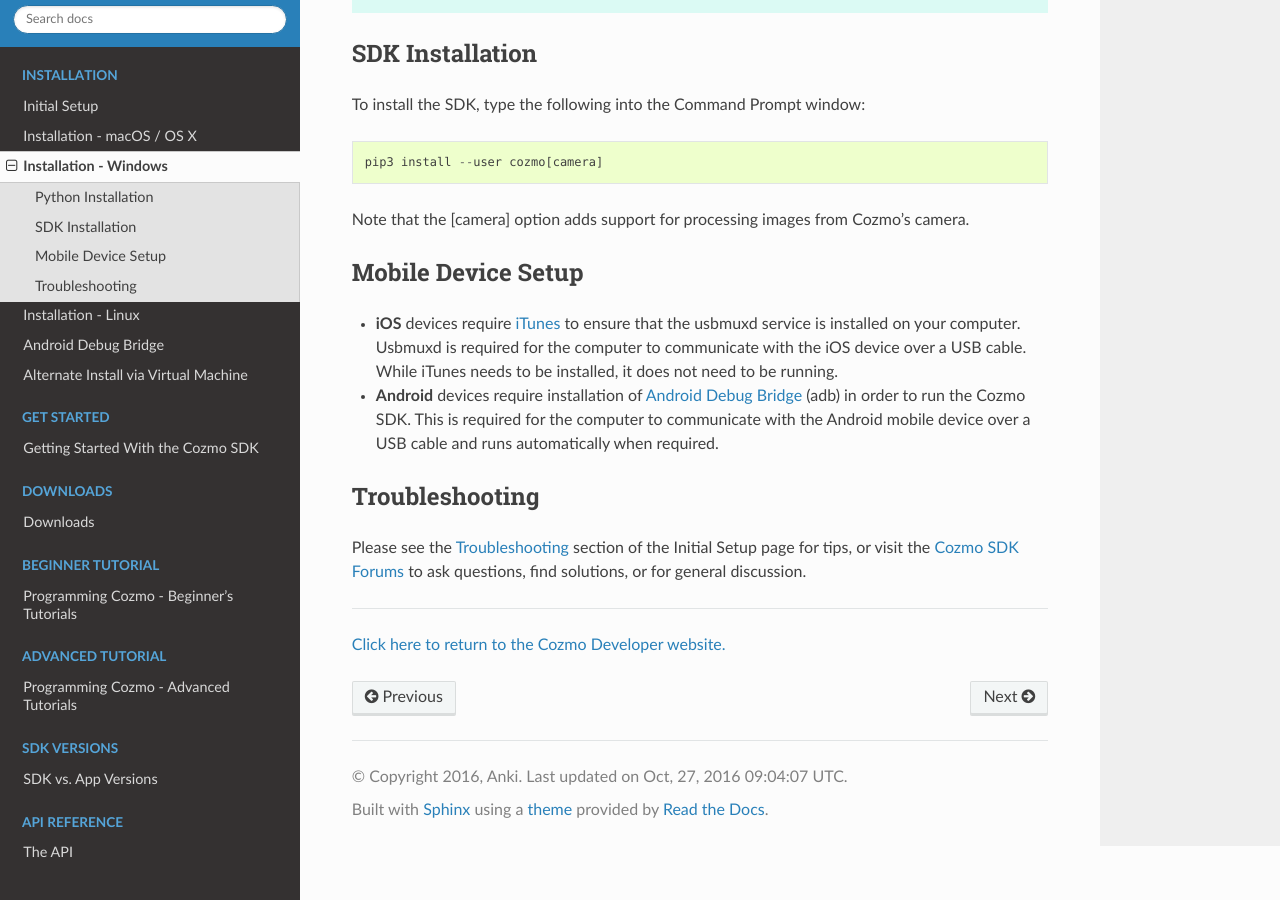
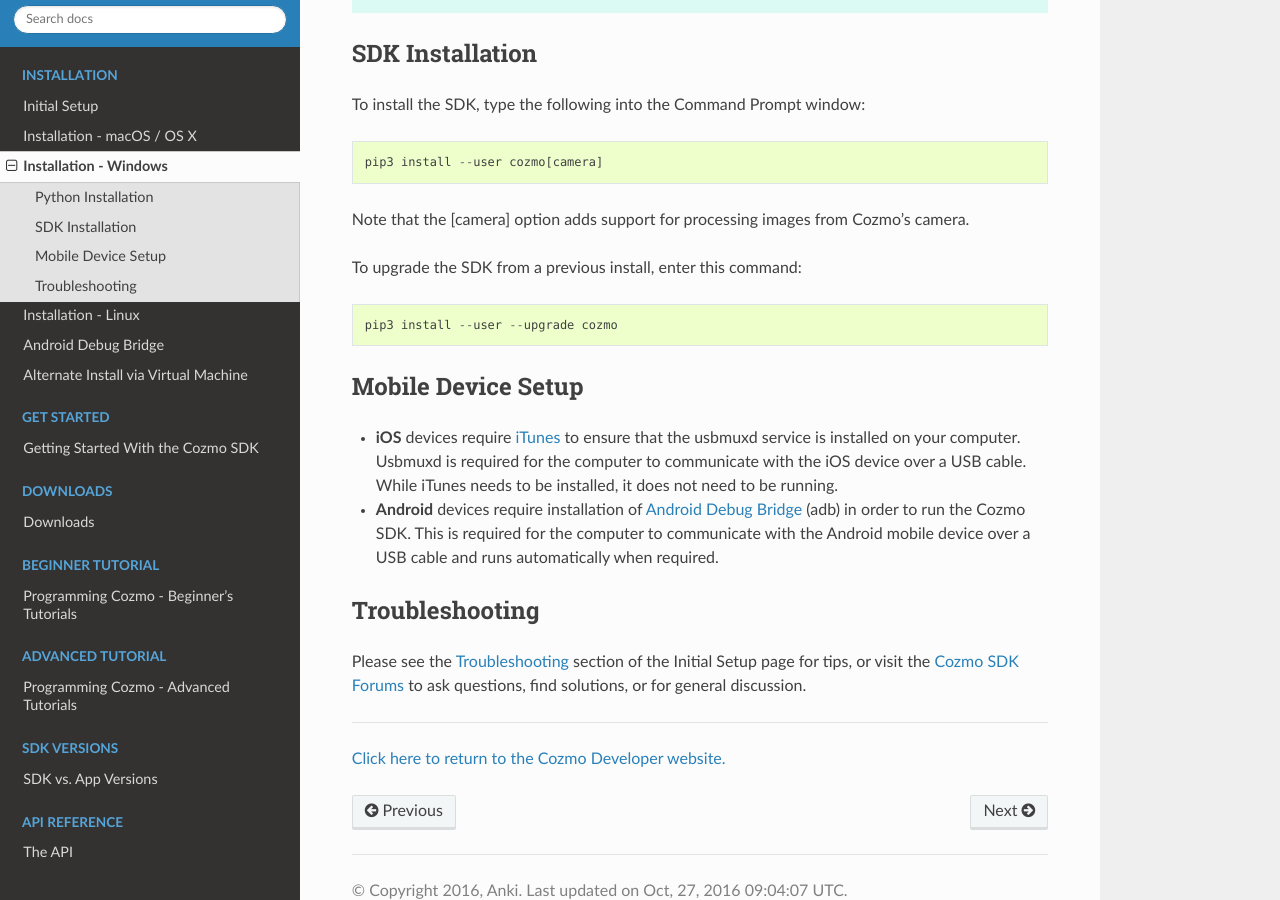
Before and after one commit to anki/cozmo-python-sdk, a Sphinx documentation site: the page built from docs/source/install-windows.rst, in a window 1280 px wide and 900 px high, scrolled down 501 px. Built offline with Sphinx 7.4.7 and the Read the Docs theme 2.0.0, drawn with Linux system fonts in a browser that asks for light colours.

Commit message:
Add upgrade instruction to docs

```diff
--- a/docs/source/install-linux.rst
+++ b/docs/source/install-linux.rst
@@ -66,6 +66,10 @@
 
 Note that the [camera] option adds support for processing images from Cozmo's camera.
 
+To upgrade the SDK from a previous install, enter this command::
+
+    pip3 install --user --upgrade cozmo
+
 ^^^^^^^^^^^^^^^^^^^
 Mobile Device Setup
 ^^^^^^^^^^^^^^^^^^^
--- a/docs/source/install-macos.rst
+++ b/docs/source/install-macos.rst
@@ -30,6 +30,10 @@
 
 Note that the [camera] option adds support for processing images from Cozmo's camera.
 
+To upgrade the SDK from a previous install, enter this command::
+
+    pip3 install --user --upgrade cozmo
+
 ^^^^^^^^^^^^^^^^^^^
 Mobile Device Setup
 ^^^^^^^^^^^^^^^^^^^
--- a/docs/source/install-windows.rst
+++ b/docs/source/install-windows.rst
@@ -27,6 +27,10 @@
 
 Note that the [camera] option adds support for processing images from Cozmo's camera.
 
+To upgrade the SDK from a previous install, enter this command::
+
+    pip3 install --user --upgrade cozmo
+
 ^^^^^^^^^^^^^^^^^^^
 Mobile Device Setup
 ^^^^^^^^^^^^^^^^^^^
```
